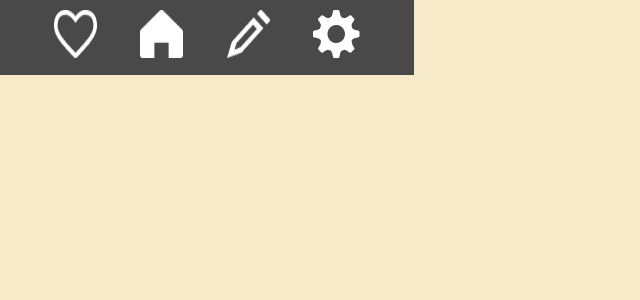
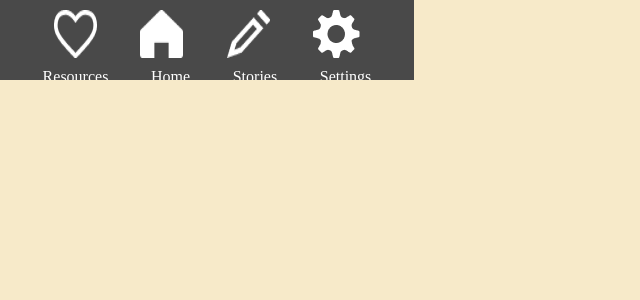
Before and after one commit to Mariessa-Pinto/mdia2109-big-project, a Next.js app: page /landingpage in a window 1280 px wide. Shown: the top 300 px of the page, without its empty margins (0-640 px from the left). Built offline with nearby package versions, Linux system fonts and the light colour scheme; a web font is replaced by a local one.

Commit message:
error fix

```diff
--- a/components/Footer/footer.module.css
+++ b/components/Footer/footer.module.css
@@ -1,6 +1,6 @@
 .container{
     width: 414px;
-    height:75px;
+    height: 80px;
     background-color:#494949;
 
   }
@@ -11,5 +11,11 @@ flex-direction: row;
 justify-content: space-evenly;
 padding: 10px;
 
+}
 
+.footerlinks{
+    display: flex;
+    flex-direction: row;
+    justify-content: space-evenly;
+    color: white;
 }
--- a/components/Footer/index.js
+++ b/components/Footer/index.js
@@ -5,7 +5,7 @@ export default function Footer() {
 
     return(
 
-        <div className={styles.container}>
+     <div className={styles.container}>
 
     <div className={styles.footer}>
          <img src='../icons/resources.png'></img>
@@ -13,12 +13,19 @@ export default function Footer() {
          <img src='../icons/stories.png'></img>
          <img src='../icons/settings.png'></img>
      </div>
+     <div className={styles.footerlinks}>
+     <a href="resources">Resources</a>
+     <a href="landingpage">Home</a>
+     <a href="stories">Stories</a>
+     <a href="settings">Settings</a>
+
+     </div>
 
 
 
 
 
-        </div>
+     </div>
 
 
 
--- a/pages/resources.js
+++ b/pages/resources.js
@@ -1,7 +1,7 @@
 import Head from 'next/head'
 import Image from 'next/image'
 
-import styles from '@/resources.module.css'
+import styles from '@/styles/resources.module.css'
 
 
 export default function Resources() {
--- a/pages/settings.js
+++ b/pages/settings.js
@@ -1,7 +1,7 @@
 import Head from 'next/head'
 import Image from 'next/image'
 
-import styles from '@/settings.module.css'
+import styles from '@/styles/settings.module.css'
 
 
 export default function Settings() {
--- a/pages/stories.js
+++ b/pages/stories.js
@@ -1,7 +1,7 @@
 import Head from 'next/head'
 import Image from 'next/image'
 
-import styles from '@/stories.module.css'
+import styles from '@/styles/stories.module.css'
 
 
 export default function Stories() {
```
